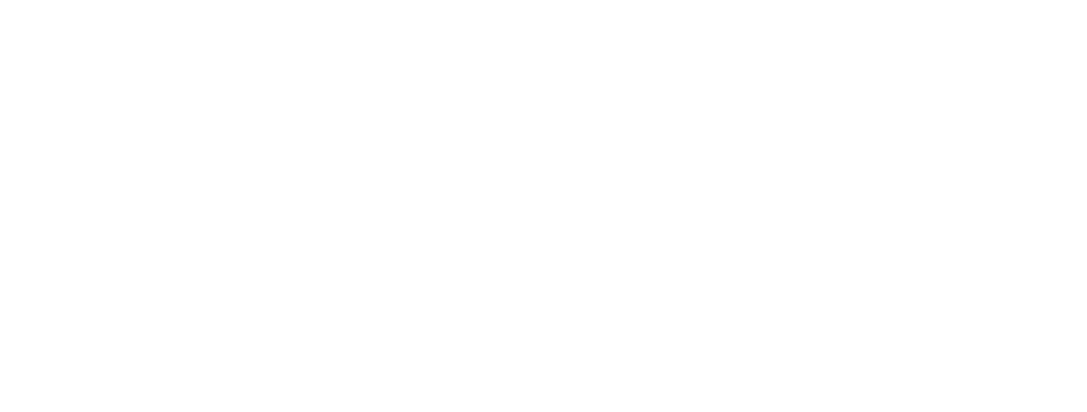
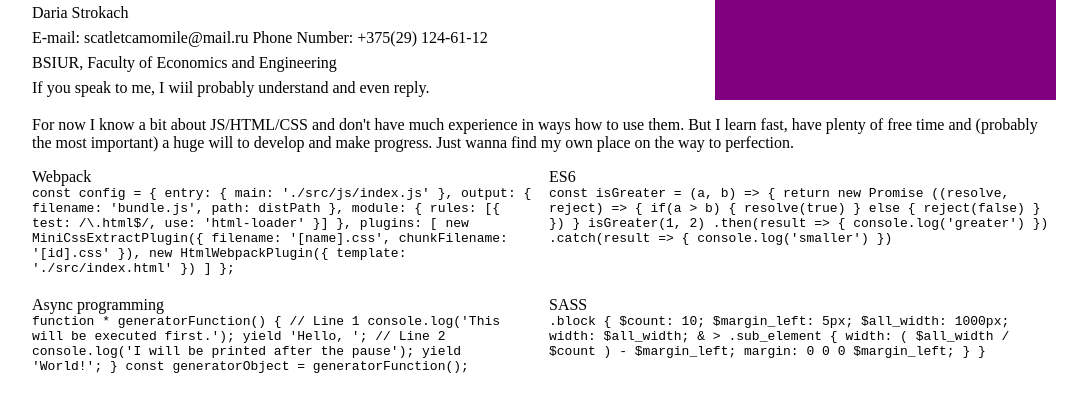
Before and after one commit to scarletcamomile/rsschool-codejam1-cv, a plain HTML site: page index.html in a window 1280 px wide. Shown: the whole page, without its empty margins (96-1183 px from the left). Drawn offline with Linux system fonts and the light colour scheme.

Commit message:
feat: pure-html markup

```diff
--- a/index.html
+++ b/index.html
@@ -1,12 +1,118 @@
 <!DOCTYPE html>
 <html lang="en">
+
 <head>
-    <meta charset="UTF-8">
-    <meta name="viewport" content="width=device-width, initial-scale=1.0">
-    <meta http-equiv="X-UA-Compatible" content="ie=edge">
-    <title>Summary</title>
+  <meta charset="UTF-8">
+  <meta name="viewport" content="width=device-width, initial-scale=1.0">
+  <meta http-equiv="X-UA-Compatible" content="ie=edge">
+  <title>Summary</title>
+  <link rel="stylesheet" href="style.css">
 </head>
+
 <body>
-    <div class="main-wrapper"></div>
+  <div class="main-wrapper">
+    <div class="personal-data-container">
+      <div class="personal-data">
+        <span class="name">Daria Strokach</span>
+        <div class="contacts">
+          <span>E-mail: </span><span>scatletcamomile@mail.ru</span>
+          <span>Phone Number: </span><span>+375(29) 124-61-12</span>
+        </div>
+        <span class="education">BSIUR, Faculty of Economics and Engineering</span>
+        <span class="english-level">If you speak to me, I wiil probably understand and even reply.</span>
+      </div>
+      <div class="photo-container">
+        <img src="src" alt="">
+      </div>
+    </div>
+    <div class="summary-container">
+      <p class="summary">
+        For now I know a bit about JS/HTML/CSS and don't have much experience in ways how to use them.
+        But I learn fast, have plenty of free time and (probably the most important) a huge will to
+        develop and make progress. Just wanna find my own place on the way to perfection.
+      </p>
+    </div>
+    <div class="skills-container">
+      <div class="skill">
+        <span>Webpack</span>
+        <code class="code-webpack">
+          const config = {
+          entry: {
+          main: './src/js/index.js'
+          },
+          output: {
+          filename: 'bundle.js',
+          path: distPath
+          },
+          module: {
+          rules: [{
+          test: /\.html$/,
+          use: 'html-loader'
+          }]
+          },
+          plugins: [
+          new MiniCssExtractPlugin({
+          filename: '[name].css',
+          chunkFilename: '[id].css'
+          }),
+          new HtmlWebpackPlugin({
+          template: './src/index.html'
+          })
+          ]
+          };
+        </code>
+      </div>
+      <div class="skill">
+        <span>ES6</span>
+        <code class="code-es6">
+          const isGreater = (a, b) => {
+          return new Promise ((resolve, reject) => {
+          if(a > b) {
+          resolve(true)
+          } else {
+          reject(false)
+          }
+          })
+          }
+          isGreater(1, 2)
+          .then(result => {
+          console.log('greater')
+          })
+          .catch(result => {
+          console.log('smaller')
+          })
+        </code>
+      </div>
+      <div class="skill">
+        <span>Async programming</span>
+        <code class="code-async">
+          function * generatorFunction() { // Line 1
+          console.log('This will be executed first.');
+          yield 'Hello, '; // Line 2
+          console.log('I will be printed after the pause');
+          yield 'World!';
+          }
+          const generatorObject = generatorFunction();
+        </code>
+      </div>
+      <div class="skill">
+        <span>SASS</span>
+        <code class="code-sass">
+          .block {
+          $count: 10;
+          $margin_left: 5px;
+          $all_width: 1000px;
+
+          width: $all_width;
+          & > .sub_element {
+          width: ( $all_width / $count ) - $margin_left;
+          margin: 0 0 0 $margin_left;
+          }
+          }
+        </code>
+      </div>
+    </div>
+  </div>
 </body>
+
 </html>
--- /dev/null
+++ b/style.css
@@ -0,0 +1,51 @@
+body {
+    padding: 0;
+    margin: 0;
+    display: flex;
+    flex-direction: column;
+    justify-content: space-around;
+    align-items: center;
+}
+
+.main-wrapper {
+    max-width: 1024px;
+}
+
+.personal-data-container {
+    display: flex;
+    justify-content: space-between;
+}
+
+.personal-data {
+    display: flex;
+    flex-direction: column;
+    align-items: baseline;
+    justify-content: space-around;
+}
+
+.photo-container {
+    display: flex;
+    align-items: center;
+    justify-content: center;
+    background: purple;
+    height: 100px;
+    width: 33.333%;
+}
+
+.summary-container {
+    display: flex;
+    align-items: center;
+    justify-content: space-around;
+}
+
+.skills-container {
+    display: grid;
+    grid-template-columns: 1fr 1fr;
+    grid-gap: 20px 10px;
+    grid-template-rows: 1fr 1fr;
+}
+
+.skill {
+    display: flex;
+    flex-direction: column;
+}
--- a/styles.css
+++ /dev/null
@@ -1,12 +0,0 @@
-body {
-    padding: 0;
-    margin: 0;
-    display: flex;
-    flex-direction: column;
-    justify-content: space-around;
-    align-items: center;
-}
-
-.main-wrapper {
-    max-width: 1024px;
-}
```
